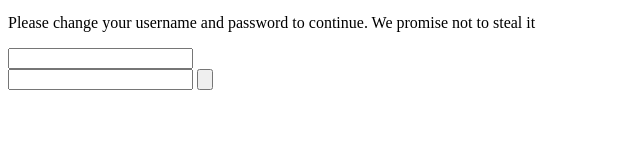
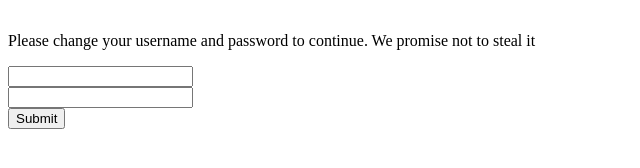
Before and after one commit to dournaee1/dournaee1.github.io, a plain HTML site: page index.html in a window 1280 px wide. Shown: the part 184-352 px from the top of the page, without its empty margins (0-640 px from the left). Drawn offline with Linux system fonts and the light colour scheme.

Commit message:
Update index.html

```diff
--- a/index.html
+++ b/index.html
@@ -3,11 +3,12 @@
   <body>
   <img src="logo.png"></img>
   <br/>
+  <br/>
   <p>Please change your username and password to continue. We promise not to steal it</p>
   <form>
-    <input name="Username" type="text"></br>
-    <input name="Password" type="text">
-    <input name="Change" type="button">
+    <input name="Username" type="text"><br/>
+    <input name="Password" type="text"><br/>
+    <input name="Change" type="submit">
   </form>
   </body>
 </html>
```
